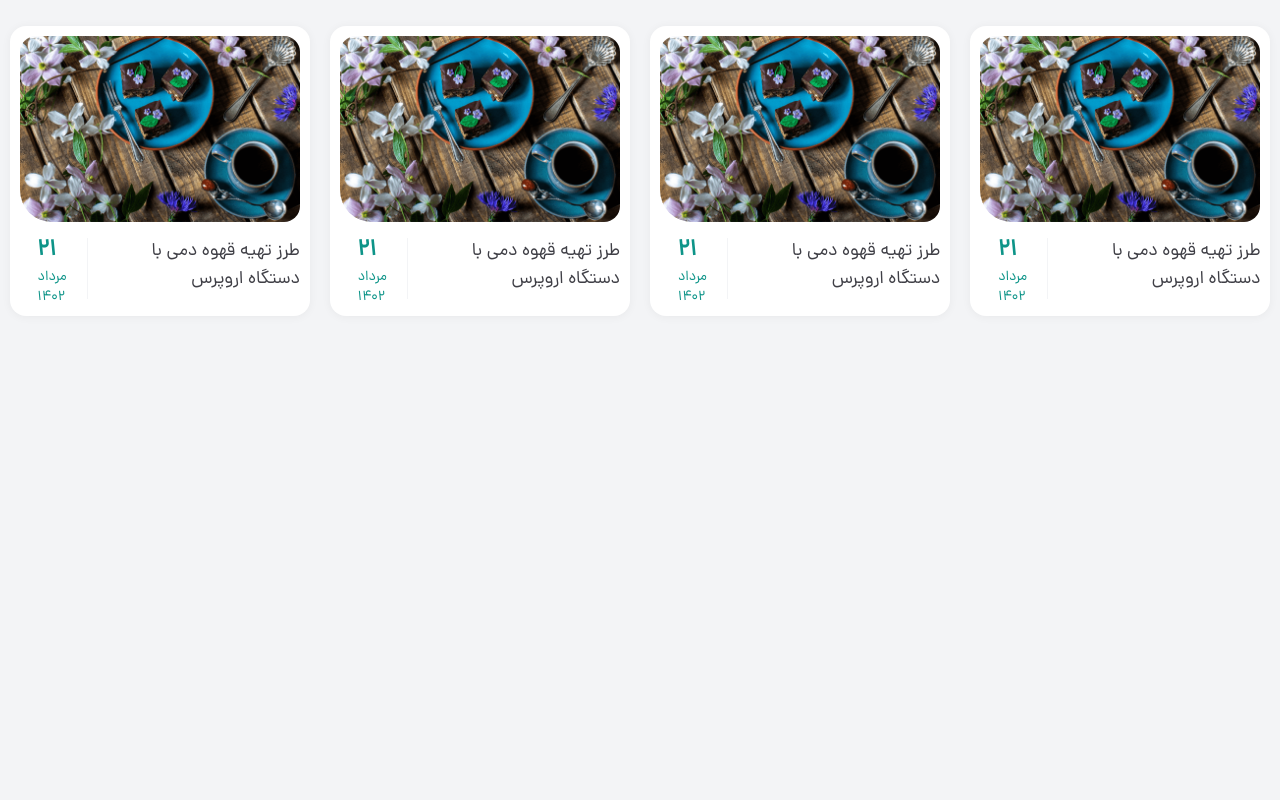
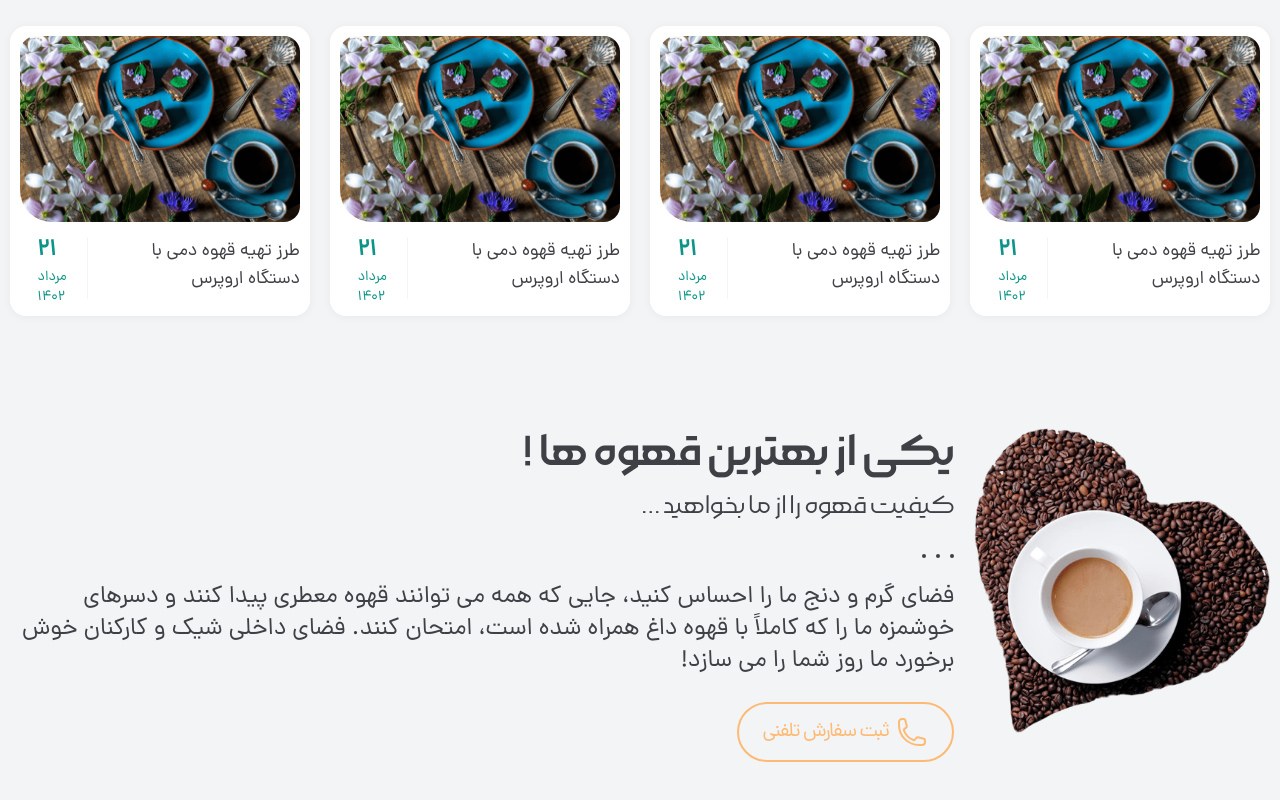
Before and after one commit to afshin-zarei/coffee-shop, a website: page public/index.html in a window 1280 px wide. Shown: the part 3811-4611 px from the top of the page. Before the commit the page ends 4239 px from the top, so only its background shows below. Drawn offline with Linux system fonts and the light colour scheme.

Commit message:
The contact us section has been added

```diff
--- a/public/index.html
+++ b/public/index.html
@@ -305,9 +305,14 @@
             <path d="M35.712 6C40.28 6 43.998 9.68403 43.998 14.2103L44 19.5649C44 19.9573 43.842 20.3378 43.562 20.6152C43.28 20.8946 42.9 21.0512 42.5 21.0512C40.858 21.0512 39.522 22.375 39.522 24.002C39.522 25.629 40.858 26.9528 42.5 26.9528C43.328 26.9528 44 27.6186 44 28.4391V33.7917C44 38.318 40.284 42 35.716 42H12.286C7.718 42 4 38.318 4 33.7917V28.4391C4 27.6186 4.672 26.9528 5.5 26.9528C7.144 26.9528 8.48 25.629 8.48 24.002C8.48 22.4166 7.198 21.2236 5.5 21.2236C5.102 21.2236 4.722 21.067 4.44 20.7876C4.158 20.5082 4 20.1297 4 19.7373L4.004 14.2103C4.004 9.68403 7.72 6 12.288 6H35.712ZM24.004 16.3069C23.436 16.3069 22.928 16.6201 22.674 17.1234L21.216 20.0504L17.964 20.5201C17.402 20.5994 16.942 20.9799 16.764 21.5149C16.588 22.05 16.73 22.6286 17.138 23.021L19.496 25.296L18.94 28.5124C18.844 29.0673 19.07 29.6182 19.53 29.9491C19.79 30.1334 20.092 30.2286 20.398 30.2286C20.632 30.2286 20.868 30.1711 21.084 30.0581L24 28.5401L26.91 30.0542C27.414 30.3217 28.012 30.2801 28.47 29.9472C28.932 29.6182 29.158 29.0673 29.062 28.5124L28.504 25.296L30.862 23.021C31.272 22.6286 31.414 22.05 31.236 21.5149C31.06 20.9799 30.6 20.5994 30.044 20.5221L26.786 20.0504L25.328 17.1254C25.078 16.622 24.57 16.3089 24.004 16.3069Z" fill="#059669"/>
          </symbol>
 
-         <symbol id="arrow-left-mini" xmlns="http://www.w3.org/2000/svg" viewBox="0 0 20 20" fill="currentColor" class="w-5 h-5">
+         <symbol id="arrow-left-mini" xmlns="http://www.w3.org/2000/svg" viewBox="0 0 20 20" fill="currentColor">
             <path fill-rule="evenodd" d="M17 10a.75.75 0 0 1-.75.75H5.612l4.158 3.96a.75.75 0 1 1-1.04 1.08l-5.5-5.25a.75.75 0 0 1 0-1.08l5.5-5.25a.75.75 0 1 1 1.04 1.08L5.612 9.25H16.25A.75.75 0 0 1 17 10Z" clip-rule="evenodd" />
           </symbol>
+
+          <symbol id="phone" xmlns="http://www.w3.org/2000/svg" fill="none" viewBox="0 0 24 24" stroke-width="1.5" stroke="currentColor">
+            <path stroke-linecap="round" stroke-linejoin="round" d="M2.25 6.75c0 8.284 6.716 15 15 15h2.25a2.25 2.25 0 0 0 2.25-2.25v-1.372c0-.516-.351-.966-.852-1.091l-4.423-1.106c-.44-.11-.902.055-1.173.417l-.97 1.293c-.282.376-.769.542-1.21.38a12.035 12.035 0 0 1-7.143-7.143c-.162-.441.004-.928.38-1.21l1.293-.97c.363-.271.527-.734.417-1.173L6.963 3.102a1.125 1.125 0 0 0-1.091-.852H4.5A2.25 2.25 0 0 0 2.25 4.5v2.25Z" />
+          </symbol>
+
 
 
 
@@ -1827,6 +1832,31 @@
             </div>
          </section>
 
+         <!-- Contact us -->
+         <section class="concact-us mb-16 md:mb-28">
+            <div class="container">
+               <div class="flex flex-col lg:flex-row items-center lg:items-start gap-8 lg:gap-5">
+                  <img src="./images/contact.png" alt="contact" class="w-[296px] h-auto">
+                  <div class="text-zinc-700 dark:text-white">
+                     <h3 class="font-MorabbaMedium text-2xl md:text-5xl mb-0.5 md:mb-1.5">یکی از بهترین قهوه ها !</h3>
+                     <span class="font-MorabbaLight text-lg/8 md:text-3xl/[48px]">کیفیت قهوه را از ما بخواهید ...</span>
+                     <div class="flex gap-x-2.5 my-5 md:my-6">
+                        <span class="inline-block w-1 h-1 bg-zinc-700 dark:bg-gray-400 rounded-full"></span>
+                        <span class="inline-block w-1 h-1 bg-zinc-700 dark:bg-gray-400 rounded-full"></span>
+                        <span class="inline-block w-1 h-1 bg-zinc-700 dark:bg-gray-400 rounded-full"></span>
+                     </div>
+                     <p class="font-Dana text-lg md:text-2xl mb-5 md:mb-6">فضای گرم و دنج ما را احساس کنید، جایی که همه می توانند قهوه معطری پیدا کنند و دسرهای خوشمزه ما را که کاملاً با قهوه داغ همراه شده است، امتحان کنند. فضای داخلی شیک و کارکنان خوش برخورد ما روز شما را می سازد!</p>
+                     <a href="#" class="inline-flex items-center justify-center gap-x-2 px-6 h-[50px] md:h-[60px] border md:border-2 border-orange-300 rounded-full text-orange-300 ">
+                        <svg class="w-5 h-5 md:w-8 md:h-8">
+                           <use href="#phone"></use>
+                        </svg>
+                        <span class="text-base md:text-xl tracking-tightest">ثبت سفارش تلفنی</span>
+                     </a>
+                  </div>
+               </div>
+            </div>
+         </section>
+
       </main>
 
       <!-- transparent box  -->
```
Also changed, not shown: public/styles/app.css.
